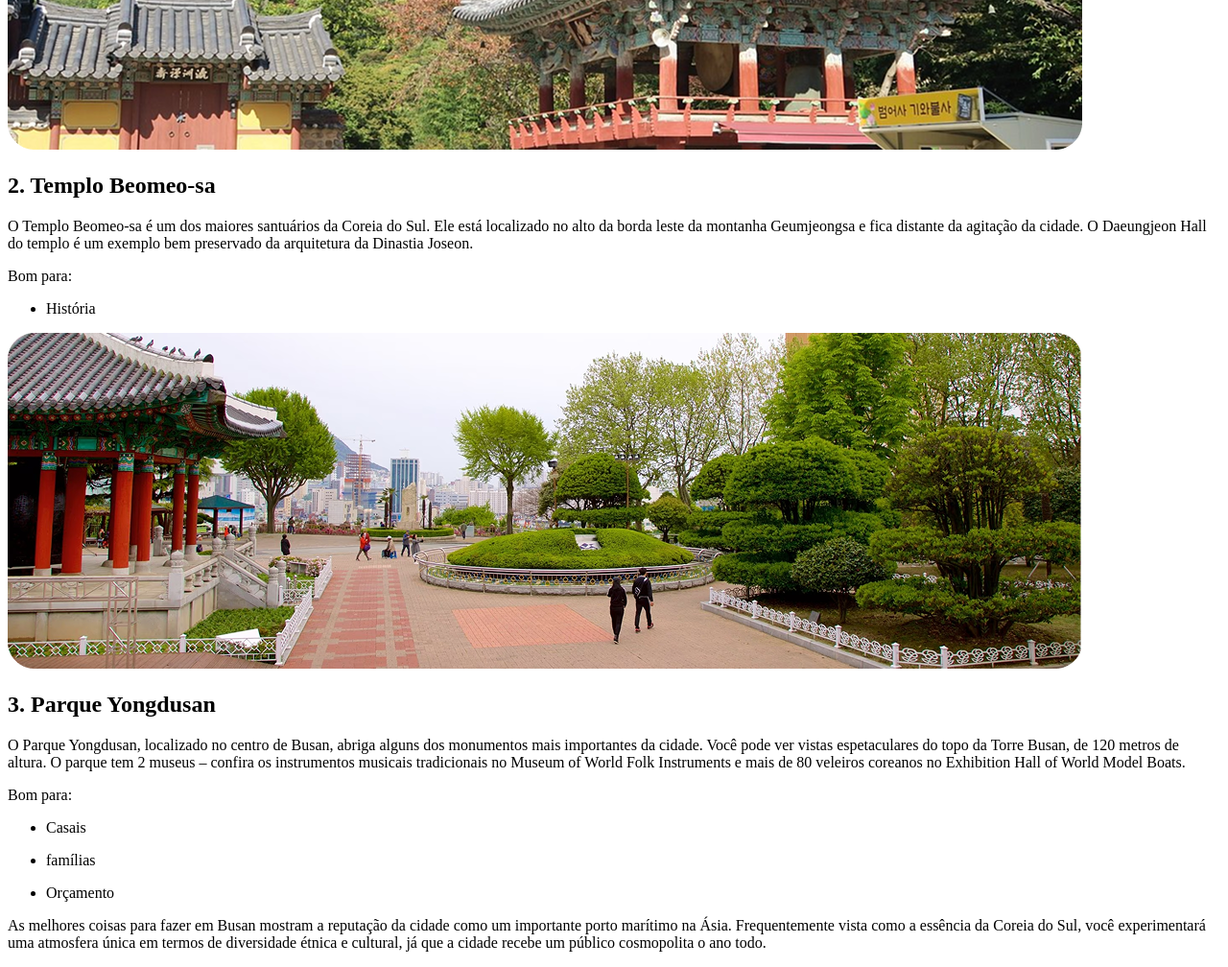
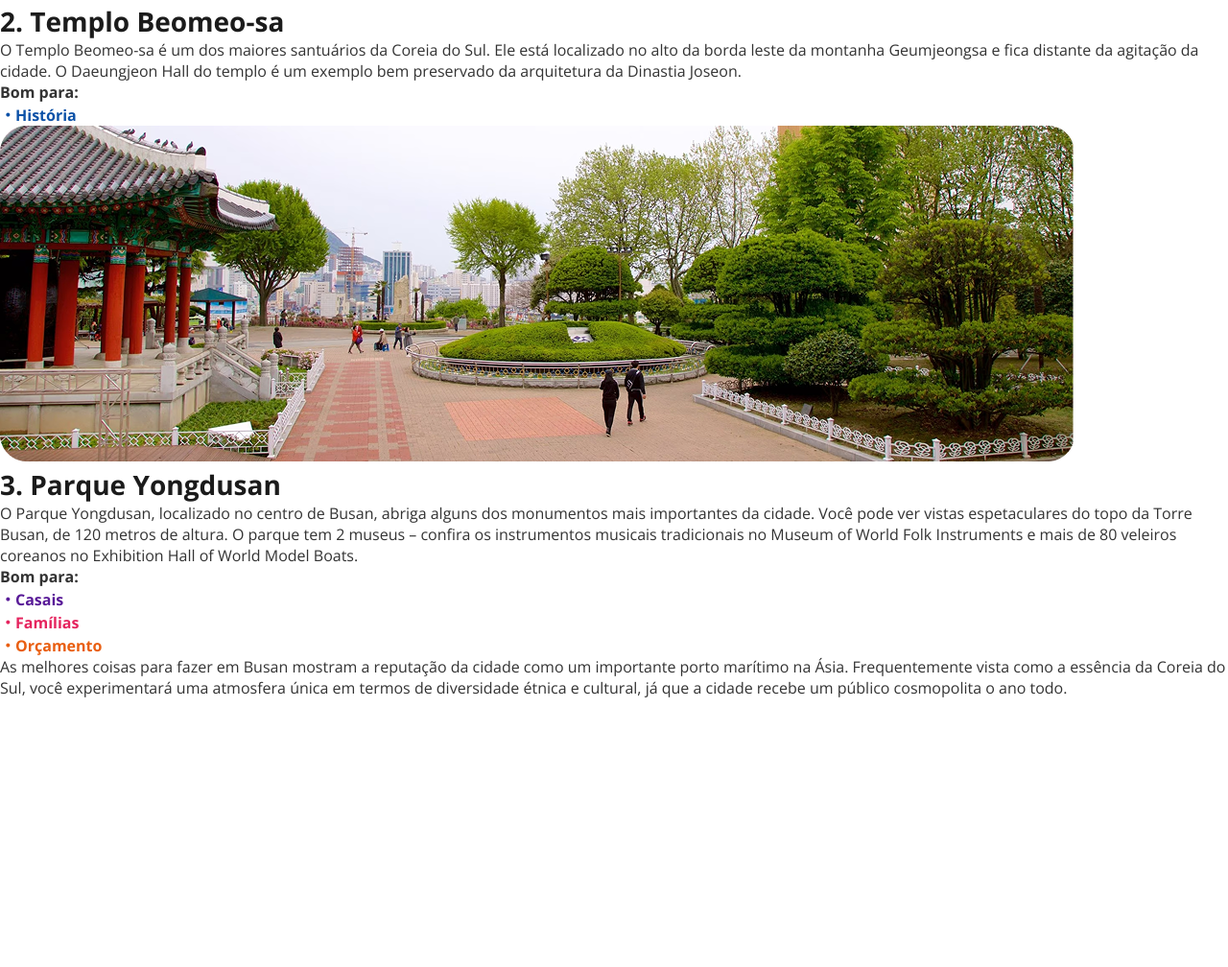
Before and after one commit to nicolenakao/projeto-turismo, a plain HTML site: page index.html in a window 1280 px wide. Shown: the part 1402-2410 px from the top of the page at 96% size. After the commit the page ends 2130 px from the top, so only its background shows below. Drawn offline with nearby package versions, Linux system fonts and the light colour scheme.

Commit message:
editando fontes e cores

```diff
--- a/index.html
+++ b/index.html
@@ -4,81 +4,108 @@
 <meta charset="UTF-8">
 <meta name="viewport" content="width=device-width, initial-scale=1.0">
 <link rel="stylesheet" href="style.css">
+<link rel="preconnect" href="https://fonts.googleapis.com">
+<link rel="preconnect" href="https://fonts.gstatic.com" crossorigin>
+<link href="https://fonts.googleapis.com/css2?family=Open+Sans:ital,wght@0,300..800;1,300..800&display=swap" rel="stylesheet">
 
 <title>Local turístico (community) </title>
 </head>
 
 <body>
-<h3> sua próxima viagem: </h3>
-<h1> conheça busan </h1>
+
+<h4>
+  sua próxima viagem:
+</h4>
+
+<h1>
+  Conheça busan
+</h1>
+
 <img src="assets/busan.png" alt="cidade de busan">
 
-<p>
+<div class="rodape-1a-imagem"> <p>
   Busan, a estrela em ascensão da Coreia do Sul, oferece de tudo, desde churrascarias de primeira linha até tradicionais barracas de comida de rua. Aqui, exploramos a segunda cidade da Coreia do Sul e descobrimos as suas ofertas culinárias.
-</p>
+</div> </p>
 
-<h3>
+
+<h4>
   Para os amantes de história
-</h3>
+</h4>
 
-<h1>
+
+<h2>
   Descubra 3 destinos imperdíveis em Busan
-</h1>
+</h2>
 
 <p>
   As atrações de Busan vão desde templos budistas centenários que pontilham as montanhas e o litoral da cidade até praias imaculadas com águas cristalinas. Esta cidade litorânea tem muitas coisas para fazer o ano todo - as famílias podem passar o tempo em um aquário à beira-mar, os compradores podem explorar bairros vibrantes e os amantes da natureza podem desfrutar de longas caminhadas até mirantes panorâmicos. Os santuários budistas que pontilham a costa e as montanhas de Busan têm uma arquitetura impressionante que irá encantar os fotógrafos.
 </p>
 
+
+
 <img src="assets/templo1.png" alt="templo haedong">
-
-<h2>
+<h3>
   1. Templo Haedong Yonggungsa
-</h2>
+</h3>
 
 <p>
-  O Templo Haedong Yonggungsa é um templo budista localizado no extremo nordeste de Busan. Construído em 1376, é um dos poucos templos na Coreia construídos à beira-mar – você pode desfrutar de vistas do Mar do Leste de um lado e de belas montanhas do outro.
+  O Templo Haedong Yonggungsa é um templo budista localizado no extremo nordeste de Busan. Construído em 1376, é um dos poucos templos na Coreia construídos à beira-mar – você pode desfrutar de vistas do Mar do Leste de um lado e de belas montanhas do outro. <br>
+
+  <div class="bom-para"> Bom para: </div>
+  <div class="historia"> <ul> <li>・História </li> </ul> </div>
 </p>
 
+
+
+
+<img src="assets/templo2.png" alt="templo beomeosa">
+<h3>
+  2. Templo Beomeo-sa
+</h3>
+
 <p>
-  Bom para:
-<ul> <li> História </li> </ul>
+  O Templo Beomeo-sa é um dos maiores santuários da Coreia do Sul. Ele está localizado no alto da borda leste da montanha Geumjeongsa e fica distante da agitação da cidade. O Daeungjeon Hall do templo é um exemplo bem preservado da arquitetura da Dinastia Joseon. <br>
+
+  <div class="bom-para"> Bom para: </div>
+  <div class="historia"> <ul> <li>・História </li> </ul> </div>
 </p>
 
-<img src="assets/templo2.png" alt="templo beomeosa">
 
-<h2>
-  2. Templo Beomeo-sa
-</h2>
-
-<p>
-  O Templo Beomeo-sa é um dos maiores santuários da Coreia do Sul. Ele está localizado no alto da borda leste da montanha Geumjeongsa e fica distante da agitação da cidade. O Daeungjeon Hall do templo é um exemplo bem preservado da arquitetura da Dinastia Joseon.
-</p>
-
-<p>
-  Bom para:
-  <ul> <li> História </li> </ul>
-</p>
 
 <img src="assets/templo3.png" alt="parque Yonggungsa">
 
-<h2>
+<h3>
   3. Parque Yongdusan
-</h2>
+</h3>
 
 <p>
-  O Parque Yongdusan, localizado no centro de Busan, abriga alguns dos monumentos mais importantes da cidade. Você pode ver vistas espetaculares do topo da Torre Busan, de 120 metros de altura. O parque tem 2 museus – confira os instrumentos musicais tradicionais no Museum of World Folk Instruments e mais de 80 veleiros coreanos no Exhibition Hall of World Model Boats.
+  O Parque Yongdusan, localizado no centro de Busan, abriga alguns dos monumentos mais importantes da cidade. Você pode ver vistas espetaculares do topo da Torre Busan, de 120 metros de altura. O parque tem 2 museus – confira os instrumentos musicais tradicionais no Museum of World Folk Instruments e mais de 80 veleiros coreanos no Exhibition Hall of World Model Boats. <br>
+
+  <div class="bom-para">Bom para: </div>
+
+  <div id="casais"> <ul> <li>・Casais </ul> </li> </div>
+  <div id="familias"> <ul> <li>・Famílias  </ul> </li> </div>
+  <div id="orcamento"> <ul> <li>・Orçamento </ul> </li> </div>
+
 </p>
 
-<p>
-  Bom para:
-  <ul> <li> Casais </li> </ul>
-  <ul> <li> famílias </li> </ul>
-  <ul> <li> Orçamento </li> </ul>
-</p>
+
+
 
 <p>
   As melhores coisas para fazer em Busan mostram a reputação da cidade como um importante porto marítimo na Ásia. Frequentemente vista como a essência da Coreia do Sul, você experimentará uma atmosfera única em termos de diversidade étnica e cultural, já que a cidade recebe um público cosmopolita o ano todo.
+  </p>
 
-</p>
+
+
+
+
+
+
+
+
+
+
+
 </body>
 </html>
--- a/style.css
+++ b/style.css
@@ -0,0 +1,62 @@
+* {margin: 0;
+  padding: 0;}
+
+:root {
+    font-family: "Open Sans", serif;
+    font-optical-sizing: auto;
+    font-weight: <weight>;
+    font-style: normal;
+    font-variation-settings: "wdth" 100;
+  }
+
+  .bom-para {
+    font-weight: bold;
+    color: #333333;
+  }
+
+  .historia {
+    font-weight: bold;
+    color: #0C51A7;
+  }
+
+  #casais{
+    font-weight: bold;
+    color: #591B98;
+  }
+
+  #familias {
+    font-weight: bold;
+    color: #E5245E;
+  }
+
+  #orcamento {
+    font-weight: bold;
+    color: #E95E10;
+  }
+
+h4 {
+  color: #E1624F;
+  text-transform: uppercase;
+  font-weight: bold;
+  font-size: 16px;
+
+}
+
+p {
+  color: #333333;
+}
+
+.rodape-1a-imagem {
+  font-style: italic;
+}
+
+h2 {
+color: #1B1B1B;
+font-size: 32px;
+}
+
+h3 {
+  color: #1B1B1B;
+  font-weight: bold;
+  font-size: 28px;
+}
```
